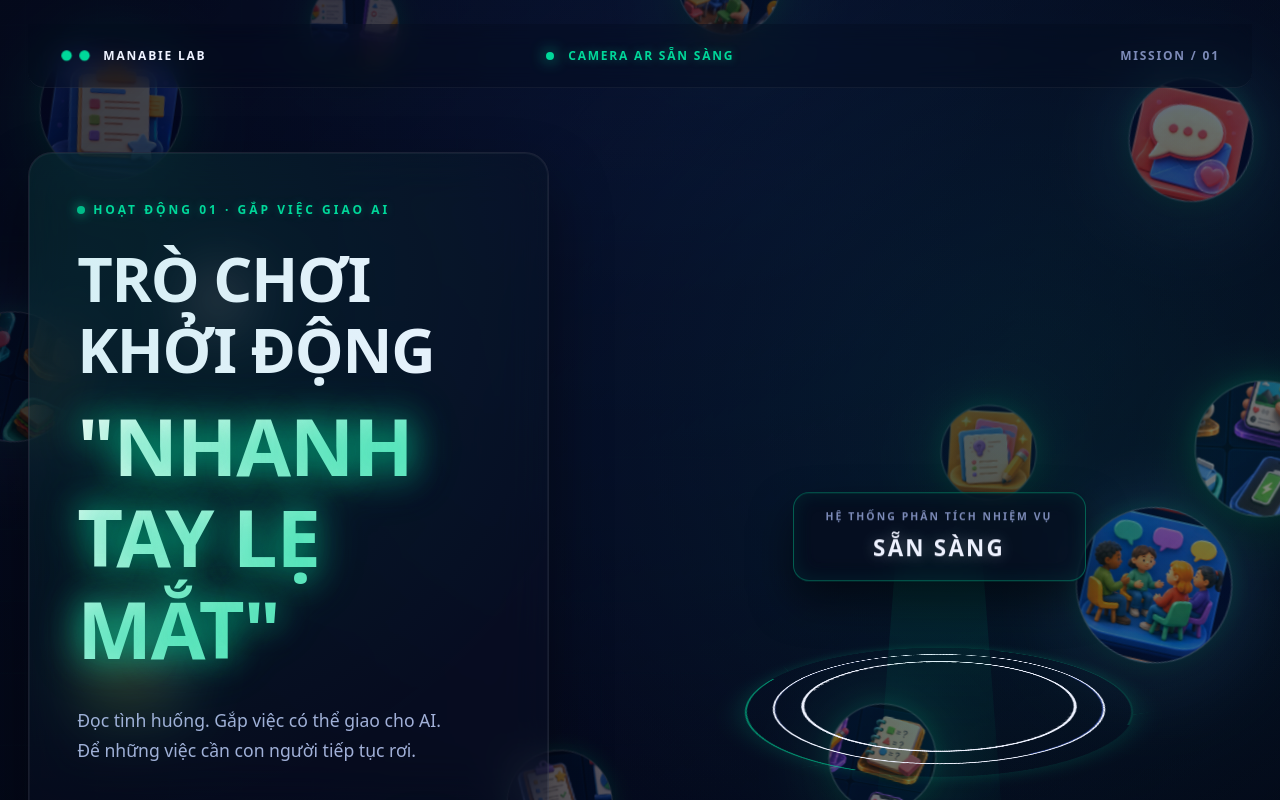
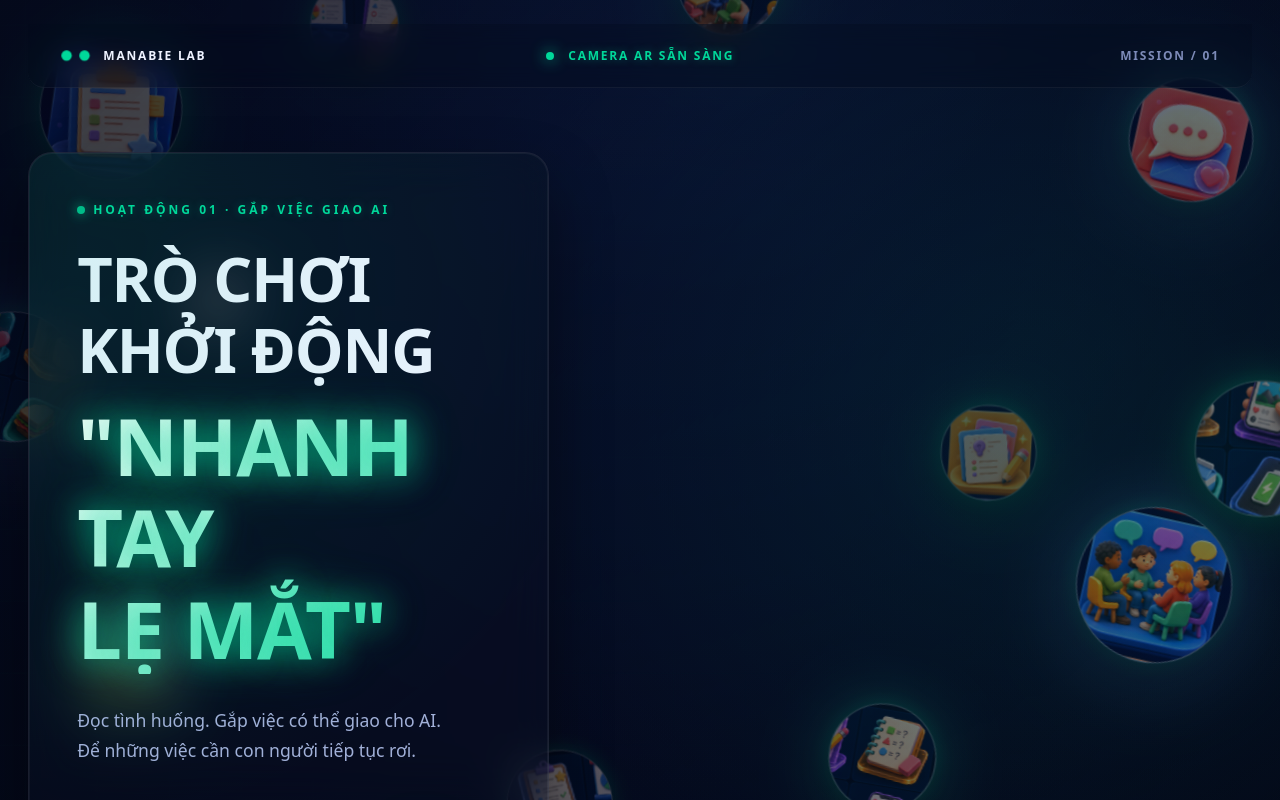
Before and after one commit to kkhmn4/game-ar-gap-nhiem-vu-demo-manabie, a React (Vite) app: page / in a window 1280 px wide. Built offline with nearby package versions, Linux system fonts and the light colour scheme.

Commit message:
Fix text formatting and remove holographic core to simplify layout

```diff
--- a/src/App.tsx
+++ b/src/App.tsx
@@ -332,7 +332,10 @@ function Intro({
             </p>
             <h1>
               TRÒ CHƠI KHỞI ĐỘNG
-              <em className="text-glow-mint">"NHANH TAY LẸ MẮT"</em>
+              <em className="text-glow-mint">
+                "NHANH TAY<br />
+                LẸ MẮT"
+              </em>
             </h1>
             <p className="launch-lead">
               Đọc tình huống. Gắp việc có thể giao cho AI. Để những việc cần con người tiếp tục rơi.
@@ -380,27 +383,6 @@ function Intro({
               <button onClick={() => launch(true)} className="launch-secondary outline-btn">
                 Chơi thử bằng chuột
               </button>
-            </div>
-          </div>
-
-          {/* Right Column: Holographic Pedestal / Data Core */}
-          <div className="hologram-core rise" aria-hidden="true">
-            <div className="core-rings">
-              <div className="ring ring-1" />
-              <div className="ring ring-2" />
-              <div className="ring ring-3" />
-            </div>
-            <div className="core-cylinder">
-              <div className="cylinder-beam" />
-              <div className="cylinder-particles" />
-            </div>
-            <div className="core-base">
-              <div className="base-plate" />
-              <div className="base-glow" />
-            </div>
-            <div className="core-floating-ui">
-              <span>HỆ THỐNG PHÂN TÍCH NHIỆM VỤ</span>
-              <strong>SẴN SÀNG</strong>
             </div>
           </div>
         </section>
```
